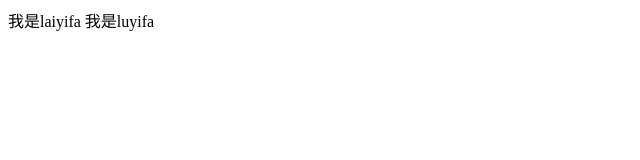
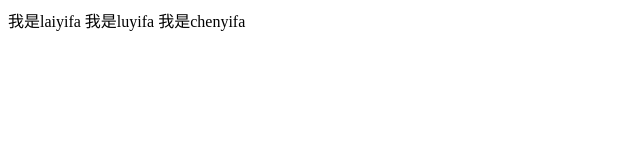
Before and after one commit to DadFan/01, a plain HTML site: page index.html in a window 1280 px wide. Shown: the whole page, without its empty margins (0-640 px from the left). Drawn offline with Linux system fonts and the light colour scheme.

Commit message:
第三次修改

```diff
--- a/index.html
+++ b/index.html
@@ -11,6 +11,7 @@
 <body>
     我是laiyifa
     我是luyifa
+    我是chenyifa
     <script>
         function Foo() {
             getName = function () {
```
